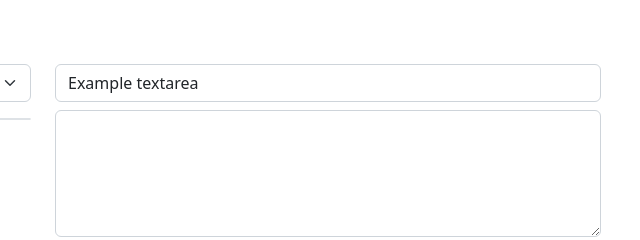
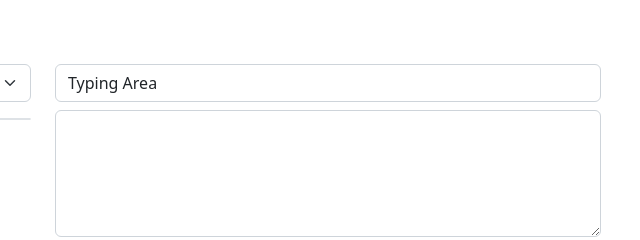
Before and after one commit to Afaque-zia/typingtest, a plain HTML site: page index.html in a window 1280 px wide. Shown: the top 240 px of the page, 597-1237 px from the left. Drawn offline with nearby package versions, Linux system fonts and the light colour scheme.

Commit message:
Update index.html

```diff
--- a/index.html
+++ b/index.html
@@ -36,8 +36,7 @@
                 </div>
                 <div class="col-sm-6">
                     <div class="my-3">
-                        <label for="Textarea" class="form-label form-control">Example
-                            textarea</label>
+                        <label for="Textarea" class="form-label form-control">Typing Area</label>
                         <textarea class="form-control" id="Textarea" rows="3"></textarea>
                     </div>
                 </div>
```
